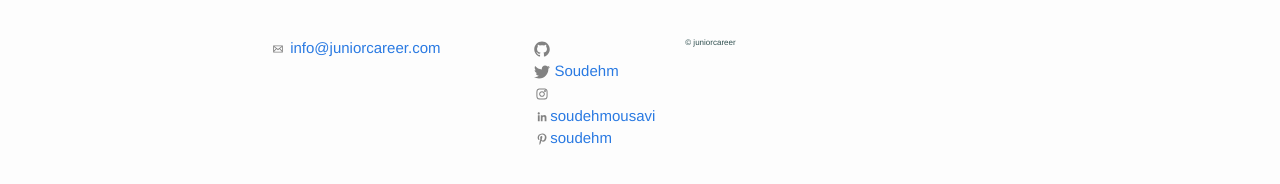
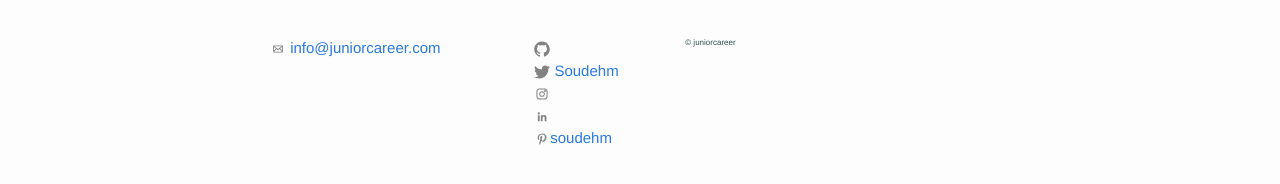
Before and after one commit to Soudehm/soudehm.github.io, a Jekyll site: the page built from index.html, in a window 1280 px wide. Shown: the part 230-414 px from the top of the page. Built offline with Jekyll 4.4.1, drawn with Linux system fonts in a browser that asks for light colours.

Commit message:
Update icon-linkedIn.html

```diff
--- a/_includes/icon-linkedIn.html
+++ b/_includes/icon-linkedIn.html
@@ -1 +1,3 @@
-<a href="https://www.linkedin.com/in/{{ include.username }}"><span class="icon icon--linkedIn">{% include icon-linkedIn.svg %}</span><span class="username">{{ include.username }}</span></a></a>
+<a href="https://www.linkedin.com/in/{{ include.username }}">
+  <span class="icon icon--linkedIn">{% include icon-linkedIn.svg %}</span>
+ </a>
```
